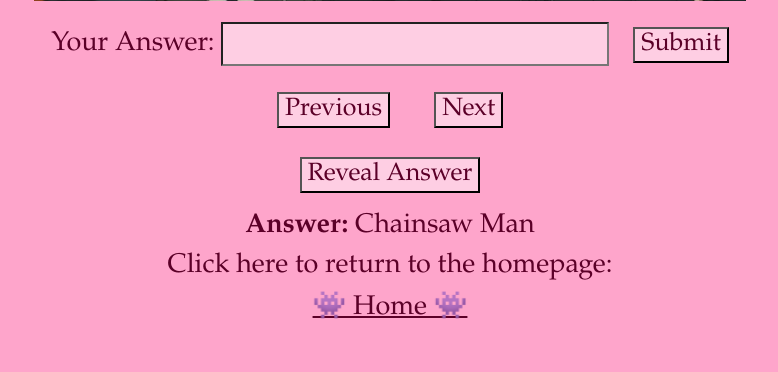
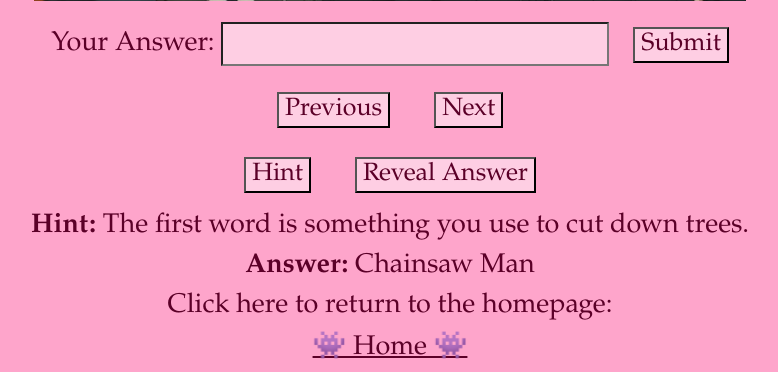
Before and after one commit to KitsuNyaa47/Anime-Collection, a Flask app: page /anime in a window 1280 px wide. Shown: the part 569-941 px from the top of the page, without its empty margins (250-1028 px from the left). Before the commit the page ends 888 px from the top, so only its background shows below. Run offline with Flask 3, Linux system fonts and the light colour scheme; the visitor is signed in with stand-in values (Sample User, id 1).

Commit message:
added hints

```diff
--- a/app.py
+++ b/app.py
@@ -17,20 +17,80 @@ anime_answers = {"yellow.jpg": "naruto",
                  "giants.jpg": "attack on titan",
                  "orange.jpg": ["dragon ball", "dragon ball z"],
                  "sorcerers.jpg": "jujutsu kaisen",
-                 "tech.jpg": ["cyberpunk", "cyberpunk edgerunners"]}
+                 "tech.jpg": ["cyberpunk", "cyberpunk edgerunners"],
+                 "belmont.jpg": "castlevania",
+                 "betrayal.jpg": "tower of god",
+                 "brothers.jpg": "fullmetal alchemist",
+                 "cannibals.jpg": "tokyo ghoul",
+                 "criminals.jpg": "akudama drive",
+                 "elf.jpg": "frieren",
+                 "horror.jpg": ["higurashi", "higurashi when they cry"],
+                 "kings.jpg": "k project",
+                 "kintama.jpg": "dandadan",
+                 "poison.jpg": "apothecary diaries",
+                 "reapers.jpg": "bleach",
+                 "ridiculous.jpg": "high school dxd"}
+
+anime_hints = {  "yellow.jpg": "The main character's goal is to become the Hokage.",
+                 "dog_and_chain.jpg": "The first word is something you use to cut down trees.",
+                 "silver.jpg": "This is a comedy anime, the name translates to Silver Soul.",
+                 "crushed_dreams.jpg": "The adventures of Gon and his three friends.",
+                 "gamble.jpg": "The main theme is gambling.",
+                 "cosplay.jpg": "A girl who likes to cosplay and her friend who makes her costumes.",
+                 "not_a_fox.jpg": "A merchant befriends the wolf goddess.",
+                 "flowers.jpg": "Criminals are sent to an island to find the elixir of life.",
+                 "giants.jpg": "Eldians on an island live in fear of giants.",
+                 "orange.jpg": "The main character's name is Goku.",
+                 "sorcerers.jpg": "Itadori and his comrades fight against curses.",
+                 "tech.jpg": "A world where technology is very advanced.",
+                 "belmont.jpg": "A belmont, a vampire and a sorcerer fight against Dracula's forces.",
+                 "betrayal.jpg": "A boy chases after his friend who wants to see the stars.",
+                 "brothers.jpg": "Two brothers use techniques to try recover what they lost.",
+                 "cannibals.jpg": "The main character is fooled by a pretty lady and nearly dies.",
+                 "criminals.jpg": "A bunch of criminals are given a mission.",
+                 "elf.jpg": "Two mages and a warrior start a journey to heaven.",
+                 "horror.jpg": "Cute school girls are not what they seem.",
+                 "kings.jpg": "The seven clans of color rule over Japan.",
+                 "kintama.jpg": "A boy loses his precious family jewels.",
+                 "poison.jpg": "A poison tester solves mysteries in the palace.",
+                 "reapers.jpg": "A teenager gains soul reaper powers to protect humans from evil.",
+                 "ridiculous.jpg": "A boy is surrounded by girls and uses strange powers"}
 
 character_answers = {"aot.jpg": "sasha",
-                 "assassin.jpg": "killua",
-                 "cosplay.jpg": "marin",
-                 "csm.png": "makima",
-                 "cyberpunk.jpg": "lucy",
-                 "gintama.jpg": "kagura",
-                 "juju.jpg": "sukuna",
-                 "oniisan.jpg": "itachi",
-                 "rascal.jpg": "mai",
-                 "sao.jpg": "asuna",
-                 "sh.jpg": "raphtalia",
-                 "spice.jpg": "holo"}
+                     "assassin.jpg": "killua",
+                     "cosplay.jpg": "marin",
+                     "csm.png": "makima",
+                     "cyberpunk.jpg": "lucy",
+                     "gintama.jpg": "kagura",
+                     "juju.jpg": "sukuna",
+                     "oniisan.jpg": "itachi",
+                     "rascal.jpg": "mai",
+                     "sao.jpg": "asuna",
+                     "sh.jpg": "raphtalia",
+                     "spice.jpg": "holo",
+                     "apothecary.jpg": "maomao",
+                     "axe.jpg": "stark",
+                     "nothisrealname.jpg": "okarun",
+                     "purple_cannibal.png": "rize",
+                     "ToGYellow.jpg": "rachel"}
+
+character_hints = {  "aot.jpg": "The girl who loves potatoes.",
+                     "assassin.jpg": "He's from an esteemed assassin family.",
+                     "cosplay.jpg": "A girl who likes to cosplay.",
+                     "csm.png": "The woman that Denji is obsessed with.",
+                     "cyberpunk.jpg": "In cyberpunk, David joins her in stealing from Arasaka.",
+                     "gintama.jpg": "The girl who is always with Gintoki and Shinpachi.",
+                     "juju.jpg": "He lives within the body of Itadori Yuuji.",
+                     "oniisan.jpg": "The older brother of Sasuke.",
+                     "rascal.jpg": "The bunny in Rascal Does Not Dream of Bunny Girl Senpai.",
+                     "sao.jpg": "The strong female character in Sword Art Online.",
+                     "sh.jpg": "Racoon girl in Shield Hero.",
+                     "spice.jpg": "Wolf Goddess.",
+                     "apothecary.jpg": "A poison tester who solves mysteries in the palace.",
+                     "axe.jpg": "The warrior that accompanies Frieren.",
+                     "nothisrealname.jpg": "He was given this name by Momo.",
+                     "purple_cannibal.png": "A ghoul that manages to deceive the main character.",
+                     "ToGYellow.jpg": "The girl who found Bam."}
 
 trivia_answers = {"What is the name of the demon fox trapped in Naruto?": "kurama",
                   "What is Hisoka's primary weapon?": ["card", "cards"],
@@ -38,6 +98,8 @@ trivia_answers = {"What is the name of the demon fox trapped in Naruto?": "kuram
                   "What is the name of Chainsaw-Man's pet devil?": "pochita",
                   "Who is the Asaemon assigned to Gabimaru in Hell's Paradise?": "sagiri",
                   "What is the name of the tech tower in Cyberpunk?": "arasaka"}
+
+
 
 anime_image_list = list(anime_answers.keys())
 character_image_list = list(character_answers.keys())
@@ -54,11 +116,14 @@ def anime():
         session["anime_index"] = 0
     if "anime_reveal" not in session:
         session["anime_reveal"] = False
+    if "anime_hint" not in session:
+        session["anime_hint"] = False
 
     message = ""
     current_index = session["anime_index"]
     current_image = anime_image_list[current_index]
     correct_answer = anime_answers[current_image]
+    anime_hint = anime_hints[current_image]
 
     if isinstance(correct_answer, str):
         correct_answer = [correct_answer.lower()]
@@ -69,15 +134,23 @@ def anime():
         if "next" in request.form:
             session["anime_index"] = (current_index + 1) % len(anime_image_list)
             session["anime_reveal"] = False
+            session["anime_hint"] = False
             return redirect(url_for("anime"))
 
         elif "previous" in request.form:
             session["anime_index"] = (current_index - 1) % len(anime_image_list)
             session["anime_reveal"] = False
+            session["anime_hint"] = False
             return redirect(url_for("anime"))
 
         elif "anime_reveal" in request.form:
             session["anime_reveal"] = True
+            session["anime_hint"] = False
+            return redirect(url_for("anime"))
+
+        elif "anime_hint" in request.form:
+            session["anime_hint"] = True
+            session["anime_reveal"] = False
             return redirect(url_for("anime"))
 
         elif "guess" in request.form:
@@ -88,8 +161,9 @@ def anime():
                 message = "❌ Incorrect! Try again."
 
     image_path = f"anime_pics/{current_image}"
+    revealed_hint = anime_hint if session.get("anime_hint") else None
     revealed_answer = correct_answer[0].title() if session.get("anime_reveal") else None
-    return render_template("anime.html", image=image_path, message=message, answer=revealed_answer)
+    return render_template("anime.html", image=image_path, message=message, answer=revealed_answer, hint=revealed_hint)
 
 @app.route("/character", methods=["GET", "POST"])
 
@@ -103,6 +177,7 @@ def characters():
     current_index = session["character_index"]
     current_image = character_image_list[current_index]
     correct_answer = character_answers[current_image]
+    character_hint = character_hints[current_image]
 
     if isinstance(correct_answer, str):
         correct_answer = [correct_answer.lower()]
@@ -113,12 +188,19 @@ def characters():
         if "next" in request.form:
             session["character_index"] = (current_index + 1) % len(character_image_list)
             session["character_reveal"] = False
+            session["character_hint"] = False
             return redirect(url_for("characters"))
 
         elif "previous" in request.form:
             session["character_index"] = (current_index - 1) % len(character_image_list)
             session["character_reveal"] = False
+            session ["character_hint"] = False
             return redirect(url_for("characters"))
+
+        elif "character_hint" in request.form:
+            session["character_reveal"] = False
+            session["character_hint"] = True
+            return  redirect(url_for("characters"))
 
         elif "character_reveal" in request.form:
             session["character_reveal"] = True
@@ -132,9 +214,10 @@ def characters():
                 message = "❌ Incorrect! Try again."
 
     image_path = f"character_pics/{current_image}"
+    revealed_hint = character_hint if session.get("character_hint") else None
     revealed_answer = correct_answer[0].title() if session.get("character_reveal") else None
 
-    return render_template("character.html", image=image_path, message=message, answer=revealed_answer)
+    return render_template("character.html", image=image_path, message=message, answer=revealed_answer, hint=revealed_hint)
 
 @app.route("/trivia", methods=["GET", "POST"])
 
--- a/templates/anime.html
+++ b/templates/anime.html
@@ -23,10 +23,15 @@
     <button type="submit" name="previous" style="margin-right: 20px;">Previous</button>
     <button type="submit" name="next" style="margin-left: 20px;">Next</button>
     <br><br>
+    <button type="submit" name="anime_hint" style="margin-right: 40px;">Hint</button>
     <button type="submit" name="anime_reveal">Reveal Answer</button>
 </form>
 
 <p>{{ message }}</p>
+
+{% if hint %}
+    <p><strong>Hint: </strong>{{ hint }}</p>
+{% endif %}
 
 {% if answer %}
     <p><strong>Answer: </strong>{{ answer }}</p>
--- a/templates/character.html
+++ b/templates/character.html
@@ -24,10 +24,14 @@
     <button type="submit" name="previous" style="margin-right: 20px; margin-top: 0px;">Previous</button>
     <button type="submit" name="next" style="margin-left: 20px;">Next</button>
     <br>
+    <button type="submit" name="character_hint" style="margin-right: 40px;">Hint</button>
     <button type="submit" name="character_reveal" style="margin-top: 20px;">Reveal Answer</button>
 </form>
-<br>
 <p>{{ message }}</p>
+
+{% if hint %}
+    <p><strong>Hint: </strong>{{ hint }}</p>
+{% endif %}
 
 {% if answer %}
     <p><strong>Answer: </strong>{{ answer }}</p>
```
